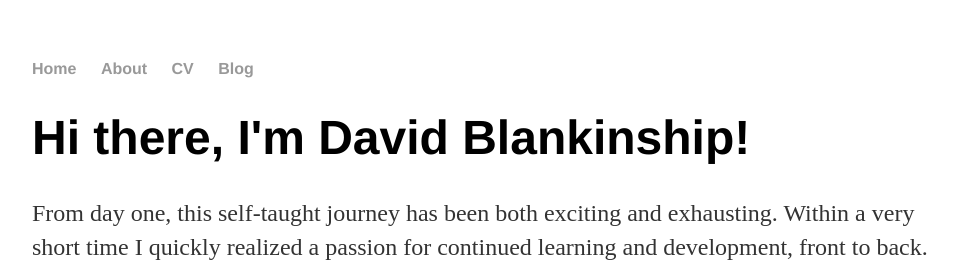
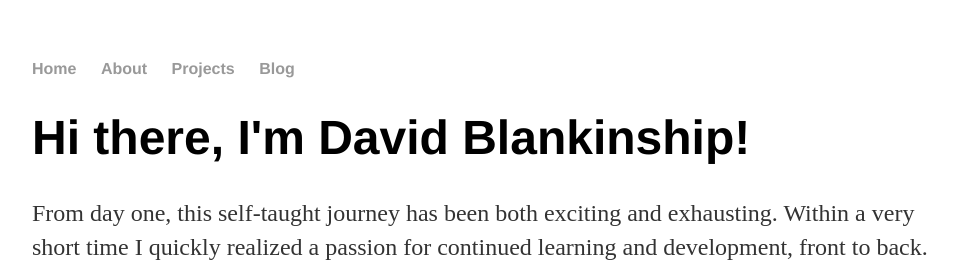
Before and after one commit to dblankin/dblankin.github.io, a Jekyll site: the page built from index.html, in a window 1280 px wide. Shown: the top 262 px of the page, without its empty margins (160-1117 px from the left). Built offline with Jekyll 4.4.1, drawn with Linux system fonts in a browser that asks for light colours.

Commit message:
Update default.html

```diff
--- a/_layouts/default.html
+++ b/_layouts/default.html
@@ -10,7 +10,7 @@
 	    		<ul>
 	        		<li><a href="/">Home</a></li>
 		        	<li><a href="/about">About</a></li>
-	        		<li><a href="/cv">CV</a></li>
+	        		<li><a href="/projects">Projects</a></li>
 	        		<li><a href="/blog">Blog</a></li>
 	    		</ul>
 			</nav>
```
